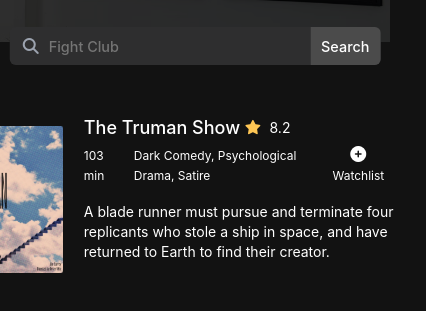
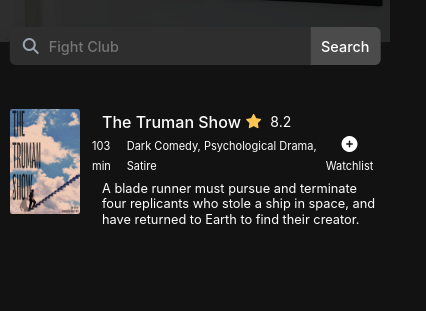
Before and after one commit to Aminkhan-mid/Moive-Watchlist, a plain HTML site: page index.html in a window 390 px wide. Shown: the part 203-514 px from the top of the page, 426 px wide, since content can reach past the window. Drawn offline with Linux system fonts and the light colour scheme; a web font is replaced by a local one.

Commit message:
Update index.css

```diff
--- a/index.css
+++ b/index.css
@@ -238,3 +238,45 @@ body{
         font-size: 0.9rem;
     }
 }
+
+
+@media (max-width: 480px) {
+    .moive-container {
+        margin: 20px 10px; /* reduce margins to fit screen */
+        gap: 12px; /* optional spacing between poster and text */
+    }
+
+    .moive-container img {
+        width: 70px;  /* scale down the poster proportionally */
+        height: auto; /* keep aspect ratio */
+    }
+
+    .moive-container .divFlex {
+        width: auto; /* let flex container shrink naturally */
+    }
+
+    .moive-container h3 {
+        font-size: 1rem; /* scale down text */
+        margin-left: 10px; /* reduce left margin */
+        margin-top: 50px;
+    }
+    .moive-container .ratings{
+        margin-top: 50px;
+    }
+
+    .moive-container .total-mins,
+    .moive-container .genres,
+    .moive-container button {
+        font-size: 0.69rem; /* smaller text */
+        margin: 4px 0; /* tighter spacing */
+    }
+
+    .moive-container .moive-decs {
+        width: auto; /* allow description to shrink */
+        font-size: 0.8rem;
+        line-height: 1.2;
+        margin-top: 1px;
+        margin-left: 10px;
+        margin-bottom: 20px;
+    }
+}
```
